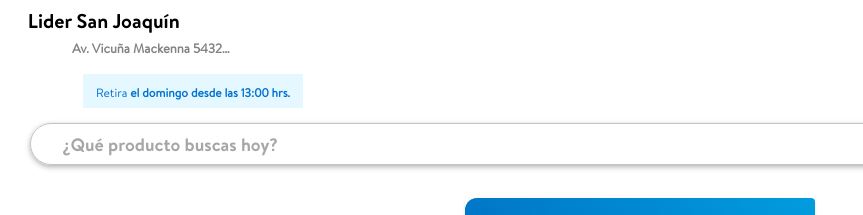
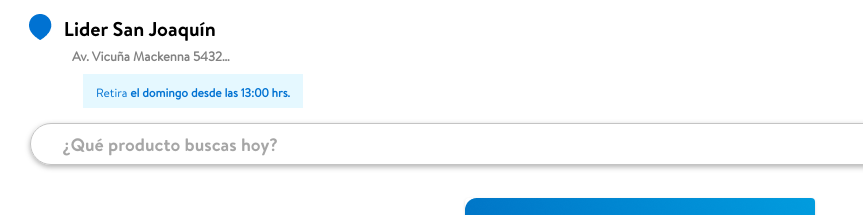
Before and after one commit to Caroline-Jeldres/Desafio2, a website: page www/index.html in a window 1280 px wide. Shown: the top 215 px of the page, 0-863 px from the left. Drawn offline with Linux system fonts and the light colour scheme.

Commit message:
cambios en location

```diff
--- a/www/index.html
+++ b/www/index.html
@@ -39,7 +39,7 @@
                   <div class="navbar-bg navbar2-bg"></div>
                   <div class="navbar-inner navbar-home" >
                     <div class="title2 ">
-                      <img class="location" src="./assets/fluent_location-16-filled.pngg" alt="">
+                      <img class="location" src="./assets/fluent_location-16-filled.png" alt="">
                       Lider San Joaquín
                       <h5 class="location-p">Av. Vicuña Mackenna 5432...</h5>
 
```
